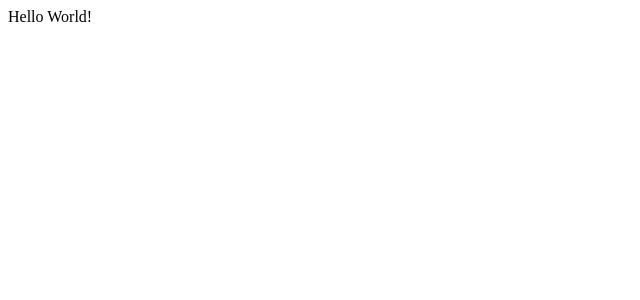
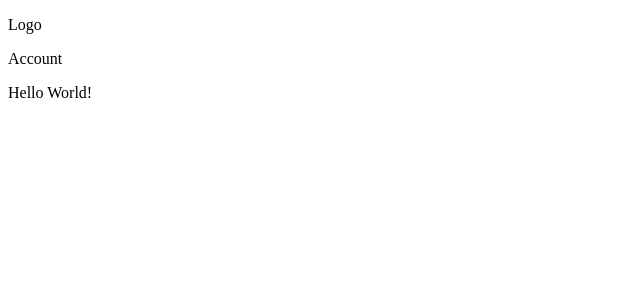
Before and after one commit to maxeuler/make-progress, a Next.js app in the folder frontend/: page / in a window 1280 px wide. Shown: the top 300 px of the page, without its empty margins (0-640 px from the left). Built offline with nearby package versions, Linux system fonts and the light colour scheme.

Commit message:
add costum app and header

```diff
--- /dev/null
+++ b/frontend/components/Header.js
@@ -0,0 +1,14 @@
+import React, { Component } from 'react';
+
+class Header extends Component {
+	render() {
+		return (
+			<header>
+				<p>Logo</p>
+				<p>Account</p>
+			</header>
+		);
+	}
+}
+
+export default Header;
--- /dev/null
+++ b/frontend/components/Page.js
@@ -0,0 +1,11 @@
+import React from 'react';
+import Header from './Header';
+
+const Page = props => (
+	<>
+		<Header />
+		{props.children}
+	</>
+);
+
+export default Page;
--- /dev/null
+++ b/frontend/pages/_app.js
@@ -0,0 +1,29 @@
+import React from 'react';
+import App, { Container } from 'next/app';
+import Page from '../components/Page';
+
+class MyApp extends App {
+	static async getInitialProps({ Component, ctx }) {
+		let pageProps = {};
+
+		if (Component.getInitialProps) {
+			pageProps = await Component.getInitialProps(ctx);
+		}
+
+		return { pageProps };
+	}
+
+	render() {
+		const { Component, pageProps } = this.props;
+
+		return (
+			<Container>
+				<Page>
+					<Component {...pageProps} />
+				</Page>
+			</Container>
+		);
+	}
+}
+
+export default MyApp;
```
